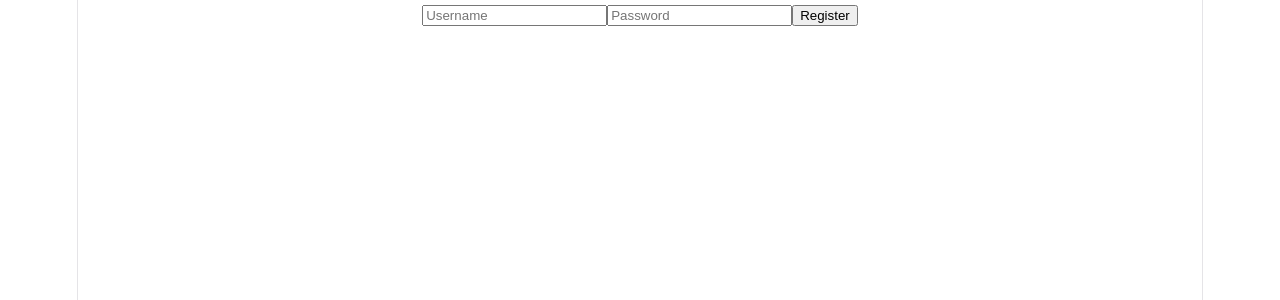
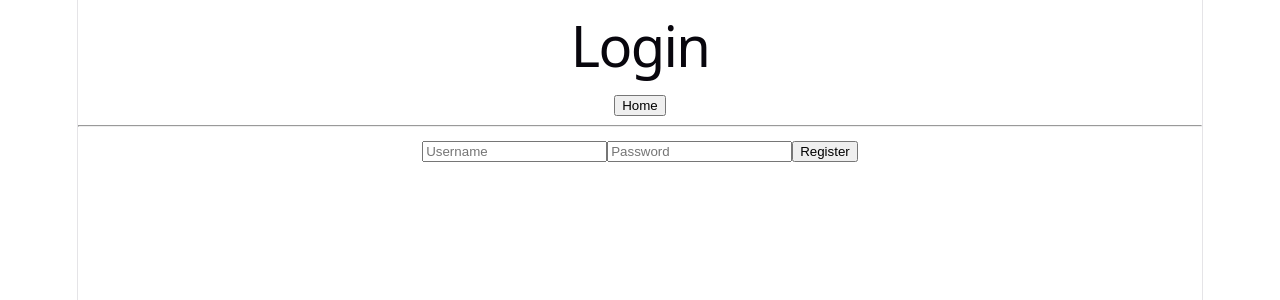
Before and after one commit to kstauch/Explory, a React app in the folder frontend/: page /login in a window 1280 px wide. Shown: the top 300 px of the page. Built offline with nearby package versions, Linux system fonts and the light colour scheme; the HTML template or start-up script is replaced by a standard one.

Commit message:
login page added

```diff
--- a/frontend/src/pages/Home/HomePage.jsx
+++ b/frontend/src/pages/Home/HomePage.jsx
@@ -23,6 +23,10 @@
       <button onClick={() => navigate("/leaderboard")}>
         Leaderboard
       </button>
+
+        <button onClick={() => navigate("/login")}>
+            Login
+        </button>
     </div>
   );
 }
--- a/frontend/src/pages/Home/Login.jsx
+++ b/frontend/src/pages/Home/Login.jsx
@@ -1,6 +1,9 @@
-import { useState, useEffect } from "react";
+import { useState} from "react";
+import {useNavigate} from "react-router-dom";
+
 
 export default function Login() {
+    const navigate = useNavigate();
     const [username, setUsername] = useState("");
     const [password, setPassword] = useState("");
     const [error, setError] = useState(null);
@@ -24,10 +27,15 @@
 
     return (
     <div>
-      <input placeholder="Username" onChange={e => setUsername(e.target.value)} />
-      <input placeholder="Password" type="password" onChange={e => setPassword(e.target.value)} />
-      {error && <p>{error}</p>}
-      <button onClick={handleRegister}>Register</button>
+        <h1>Login</h1>
+        <button onClick={() => navigate("/")}>
+            Home
+        </button>
+        <hr/>
+        <input placeholder="Username" onChange={e => setUsername(e.target.value)} />
+        <input placeholder="Password" type="password" onChange={e => setPassword(e.target.value)} />
+        {error && <p>{error}</p>}
+        <button onClick={handleRegister}>Register</button>
     </div>
   );
 }
```
Also changed, not shown: 2 other files (tests, documents, lock files or other folders).
